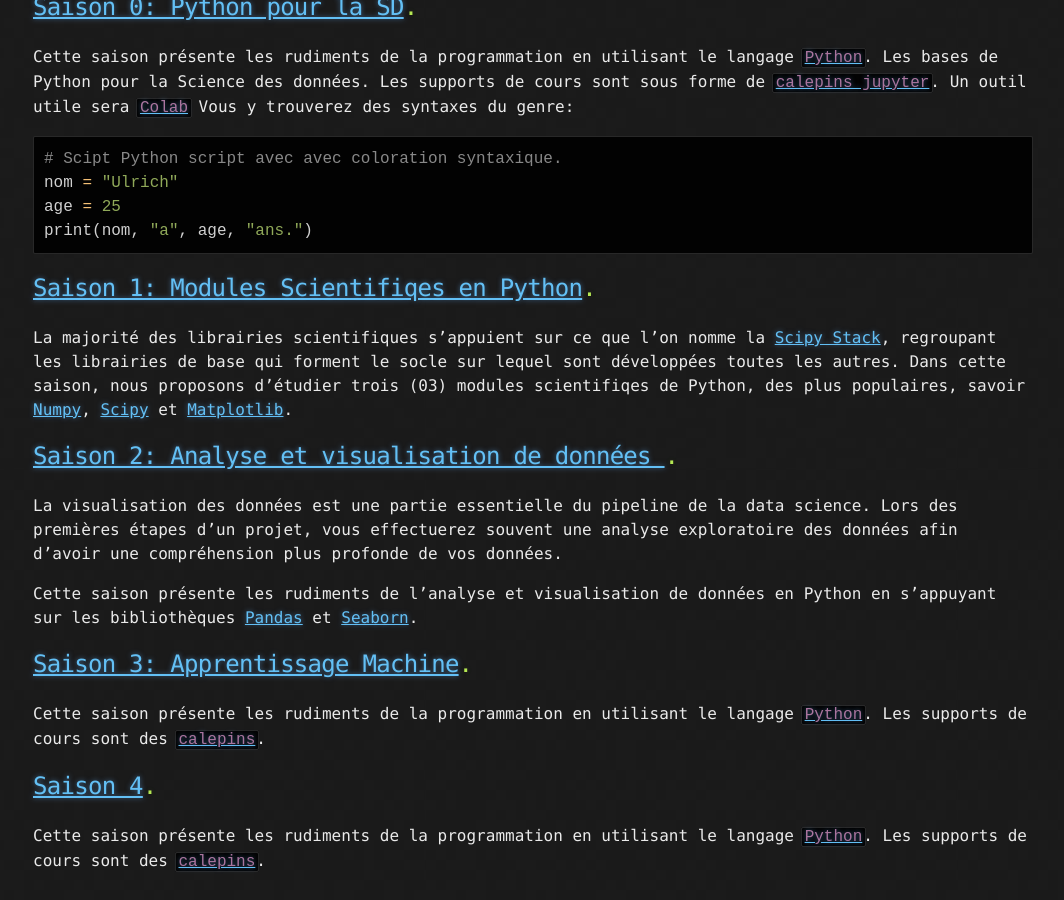
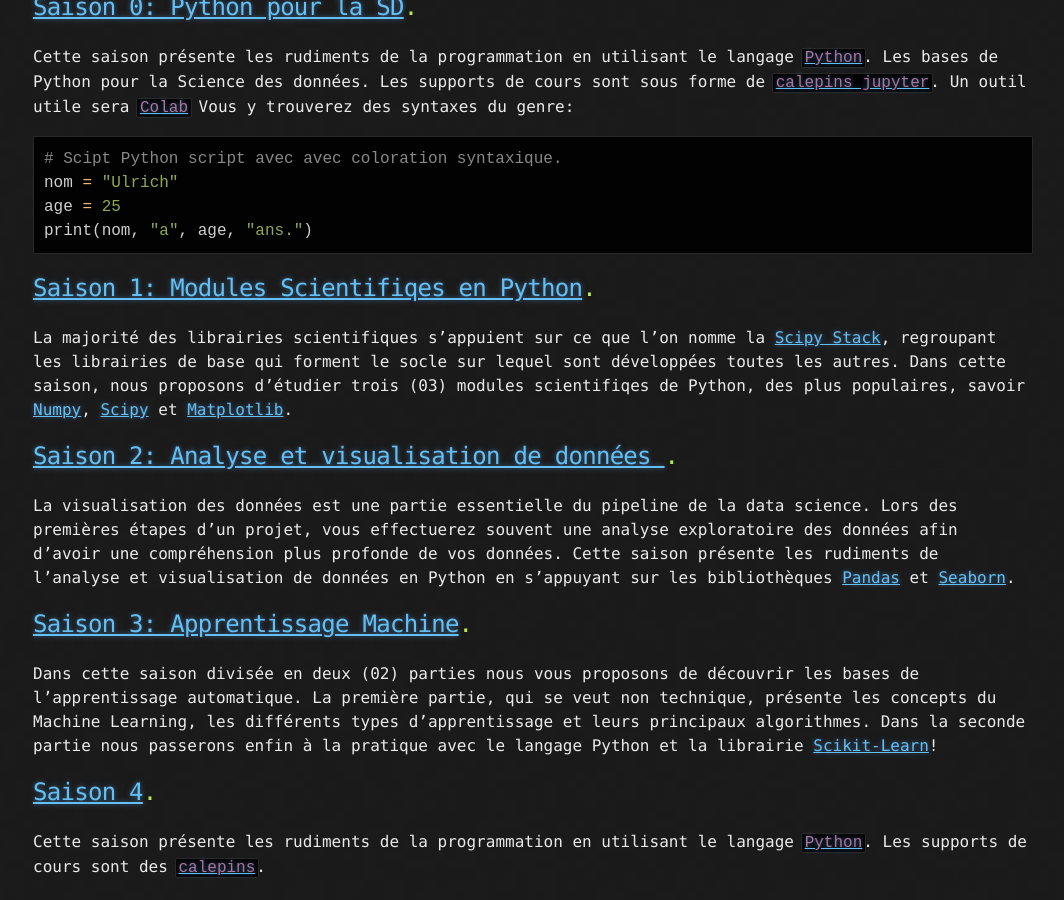
Before and after one commit to ai-technipreneurs/Nos-Formations-AI, a Jekyll site: the page built from index.md, in a window 1280 px wide and 900 px high, scrolled down 595 px. Shown: the whole window, without its empty margins (107-1171 px from the left). Built offline with Jekyll 4.4.1, drawn with Linux system fonts in a browser that asks for light colours.

Commit message:
Update index.md

```diff
--- a/index.md
+++ b/index.md
@@ -35,15 +35,15 @@
 
 
 ## [Saison 2: Analyse et visualisation de données  ](./saison-2.html).
-La visualisation des données est une partie essentielle du pipeline de la data science. Lors des premières étapes d’un projet, vous effectuerez souvent une analyse exploratoire des données afin d’avoir une compréhension plus profonde de vos données.
-
-Cette saison présente les rudiments de l'analyse et visualisation de données en Python en s'appuyant sur les bibliothèques [Pandas](http://pandas.pydata.org/) et [Seaborn](https://seaborn.pydata.org/).
+La visualisation des données est une partie essentielle du pipeline de la data science. Lors des premières étapes d’un projet, vous effectuerez souvent une analyse exploratoire des données afin d’avoir une compréhension plus profonde de vos données. Cette saison présente les rudiments de l'analyse et visualisation de données en Python en s'appuyant sur les bibliothèques [Pandas](http://pandas.pydata.org/) et [Seaborn](https://seaborn.pydata.org/).
 
 
 
 ## [Saison 3: Apprentissage Machine](./saison-3.html).
-Cette saison présente les rudiments de la programmation en utilisant le langage [`Python`](./another-page.html). Les supports de cours sont des
-[`calepins`](./another-page.html).
+
+Dans cette saison divisée en deux (02) parties nous vous proposons de découvrir les bases de l'apprentissage automatique. La première partie, qui se veut non technique, présente les concepts du Machine Learning, les différents types d'apprentissage et leurs principaux algorithmes. Dans la seconde partie nous passerons enfin à la pratique avec le langage Python et la librairie [Scikit-Learn](https://scikit-learn.org/stable/)!
+
+
 
 ## [Saison 4](./saison-4.html).
 Cette saison présente les rudiments de la programmation en utilisant le langage [`Python`](./another-page.html). Les supports de cours sont des
```
